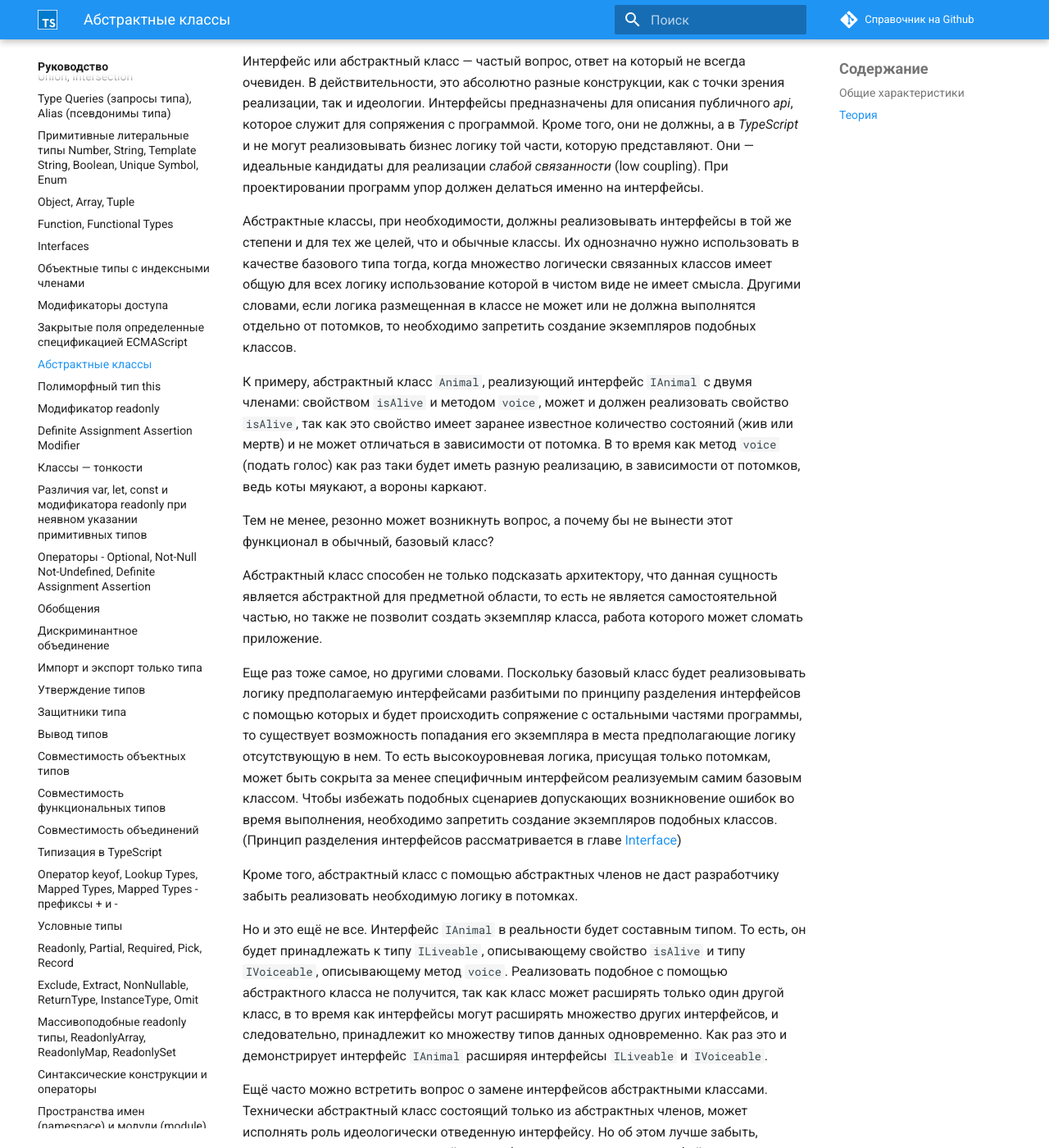
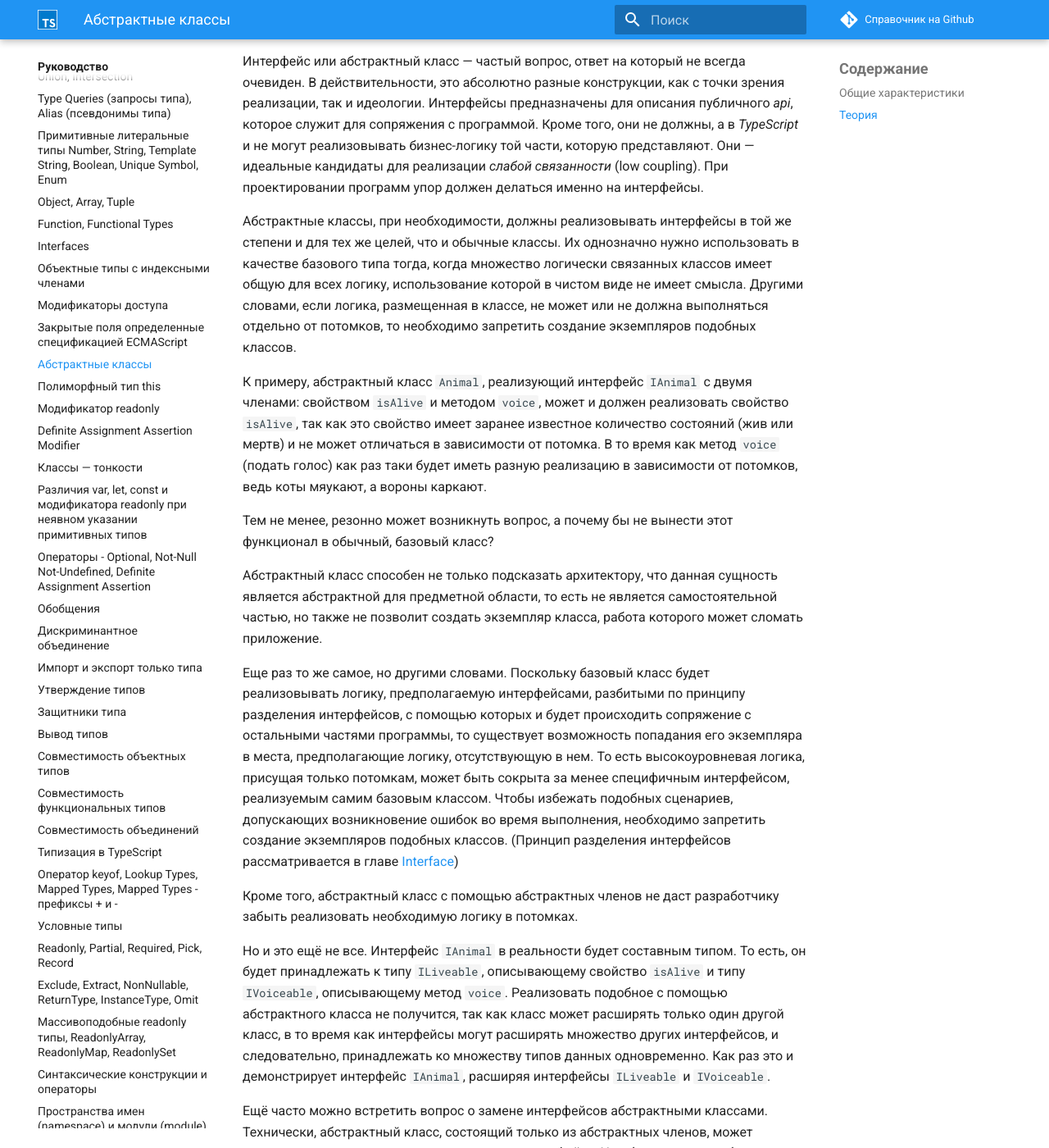
Before and after one commit to xsltdev/scriptdev.ru, an MkDocs documentation site: the page built from docs/guide/025.md, in a window 1280 px wide and 1400 px high, scrolled down 3437 px. Shown: the whole window at 82% size. Built offline with MkDocs 1.6.1 and Material for MkDocs 9.7.7, drawn with Linux system fonts in a browser that asks for light colours; comment, search, counter and statistics services are not loaded; some of the changed text lies outside the part shown.

Commit message:
edited mistakes

````diff
--- a/docs/guide/025.md
+++ b/docs/guide/025.md
@@ -10,7 +10,7 @@
 abstract class Identifier {}
 ```
 
-Абстрактные классы также, как и обычные классы, могут расширять другие обычные и абстрактные классы и реализовывать интерфейсы.
+Абстрактные классы так же, как и обычные классы, могут расширять другие обычные и абстрактные классы и реализовывать интерфейсы.
 
 ```ts
 interface IInterface {}
@@ -108,7 +108,7 @@
 }
 ```
 
-Кроме абстрактных членов, абстрактные классы могут содержать обычные члены обращение к которым ничем не отличается от членов объявленных в обычных классах.
+Кроме абстрактных членов, абстрактные классы могут содержать обычные члены, обращение к которым ничем не отличается от членов, объявленных в обычных классах.
 
 Как правило, абстрактные классы реализуют только ту логику, которая не будет ни при каких обстоятельствах противоречить логике своих подклассов.
 
@@ -141,20 +141,20 @@
 
 Пришло время разобраться в теории абстрактных классов, а именно ответить на вопросы, которые могут возникнуть при разработке программ.
 
-Интерфейс или абстрактный класс — частый вопрос, ответ на который не всегда очевиден. В действительности, это абсолютно разные конструкции, как с точки зрения реализации, так и идеологии. Интерфейсы предназначены для описания публичного _api_, которое служит для сопряжения с программой. Кроме того, они не должны, а в _TypeScript_ и не могут реализовывать бизнес логику той части, которую представляют. Они — идеальные кандидаты для реализации _слабой связанности_ (low coupling). При проектировании программ упор должен делаться именно на интерфейсы.
+Интерфейс или абстрактный класс — частый вопрос, ответ на который не всегда очевиден. В действительности, это абсолютно разные конструкции, как с точки зрения реализации, так и идеологии. Интерфейсы предназначены для описания публичного _api_, которое служит для сопряжения с программой. Кроме того, они не должны, а в _TypeScript_ и не могут реализовывать бизнес-логику той части, которую представляют. Они — идеальные кандидаты для реализации _слабой связанности_ (low coupling). При проектировании программ упор должен делаться именно на интерфейсы.
 
-Абстрактные классы, при необходимости, должны реализовывать интерфейсы в той же степени и для тех же целей, что и обычные классы. Их однозначно нужно использовать в качестве базового типа тогда, когда множество логически связанных классов имеет общую для всех логику использование которой в чистом виде не имеет смысла. Другими словами, если логика размещенная в классе не может или не должна выполнятся отдельно от потомков, то необходимо запретить создание экземпляров подобных классов.
+Абстрактные классы, при необходимости, должны реализовывать интерфейсы в той же степени и для тех же целей, что и обычные классы. Их однозначно нужно использовать в качестве базового типа тогда, когда множество логически связанных классов имеет общую для всех логику, использование которой в чистом виде не имеет смысла. Другими словами, если логика, размещенная в классе, не может или не должна выполняться отдельно от потомков, то необходимо запретить создание экземпляров подобных классов.
 
-К примеру, абстрактный класс `Animal`, реализующий интерфейс `IAnimal` с двумя членами: свойством `isAlive` и методом `voice`, может и должен реализовать свойство `isAlive`, так как это свойство имеет заранее известное количество состояний (жив или мертв) и не может отличаться в зависимости от потомка. В то время как метод `voice` (подать голос) как раз таки будет иметь разную реализацию, в зависимости от потомков, ведь коты мяукают, а вороны каркают.
+К примеру, абстрактный класс `Animal`, реализующий интерфейс `IAnimal` с двумя членами: свойством `isAlive` и методом `voice`, может и должен реализовать свойство `isAlive`, так как это свойство имеет заранее известное количество состояний (жив или мертв) и не может отличаться в зависимости от потомка. В то время как метод `voice` (подать голос) как раз таки будет иметь разную реализацию в зависимости от потомков, ведь коты мяукают, а вороны каркают.
 
 Тем не менее, резонно может возникнуть вопрос, а почему бы не вынести этот функционал в обычный, базовый класс?
 
 Абстрактный класс способен не только подсказать архитектору, что данная сущность является абстрактной для предметной области, то есть не является самостоятельной частью, но также не позволит создать экземпляр класса, работа которого может сломать приложение.
 
-Еще раз тоже самое, но другими словами. Поскольку базовый класс будет реализовывать логику предполагаемую интерфейсами разбитыми по принципу разделения интерфейсов с помощью которых и будет происходить сопряжение с остальными частями программы, то существует возможность попадания его экземпляра в места предполагающие логику отсутствующую в нем. То есть высокоуровневая логика, присущая только потомкам, может быть сокрыта за менее специфичным интерфейсом реализуемым самим базовым классом. Чтобы избежать подобных сценариев допускающих возникновение ошибок во время выполнения, необходимо запретить создание экземпляров подобных классов. (Принцип разделения интерфейсов рассматривается в главе [Interface](021.md))
+Еще раз то же самое, но другими словами. Поскольку базовый класс будет реализовывать логику, предполагаемую интерфейсами, разбитыми по принципу разделения интерфейсов, с помощью которых и будет происходить сопряжение с остальными частями программы, то существует возможность попадания его экземпляра в места, предполагающие логику, отсутствующую в нем. То есть высокоуровневая логика, присущая только потомкам, может быть сокрыта за менее специфичным интерфейсом, реализуемым самим базовым классом. Чтобы избежать подобных сценариев, допускающих возникновение ошибок во время выполнения, необходимо запретить создание экземпляров подобных классов. (Принцип разделения интерфейсов рассматривается в главе [Interface](021.md))
 
 Кроме того, абстрактный класс с помощью абстрактных членов не даст разработчику забыть реализовать необходимую логику в потомках.
 
-Но и это ещё не все. Интерфейс `IAnimal` в реальности будет составным типом. То есть, он будет принадлежать к типу `ILiveable`, описывающему свойство `isAlive` и типу `IVoiceable`, описывающему метод `voice`. Реализовать подобное с помощью абстрактного класса не получится, так как класс может расширять только один другой класс, в то время как интерфейсы могут расширять множество других интерфейсов, и следовательно, принадлежит ко множеству типов данных одновременно. Как раз это и демонстрирует интерфейс `IAnimal` расширяя интерфейсы `ILiveable` и `IVoiceable`.
+Но и это ещё не все. Интерфейс `IAnimal` в реальности будет составным типом. То есть, он будет принадлежать к типу `ILiveable`, описывающему свойство `isAlive` и типу `IVoiceable`, описывающему метод `voice`. Реализовать подобное с помощью абстрактного класса не получится, так как класс может расширять только один другой класс, в то время как интерфейсы могут расширять множество других интерфейсов, и следовательно, принадлежать ко множеству типов данных одновременно. Как раз это и демонстрирует интерфейс `IAnimal`, расширяя интерфейсы `ILiveable` и `IVoiceable`.
 
-Ещё часто можно встретить вопрос о замене интерфейсов абстрактными классами. Технически абстрактный класс состоящий только из абстрактных членов, может исполнять роль идеологически отведенную интерфейсу. Но об этом лучше забыть, поскольку для описания открытой части объекта предназначен интерфейс.
+Ещё часто можно встретить вопрос о замене интерфейсов абстрактными классами. Технически, абстрактный класс, состоящий только из абстрактных членов, может исполнять роль, идеологически отведенную интерфейсу. Но об этом лучше забыть, поскольку для описания открытой части объекта предназначен интерфейс.
````
Also changed, not shown: other parts of docs/guide/025.md (+9 -9 lines).
